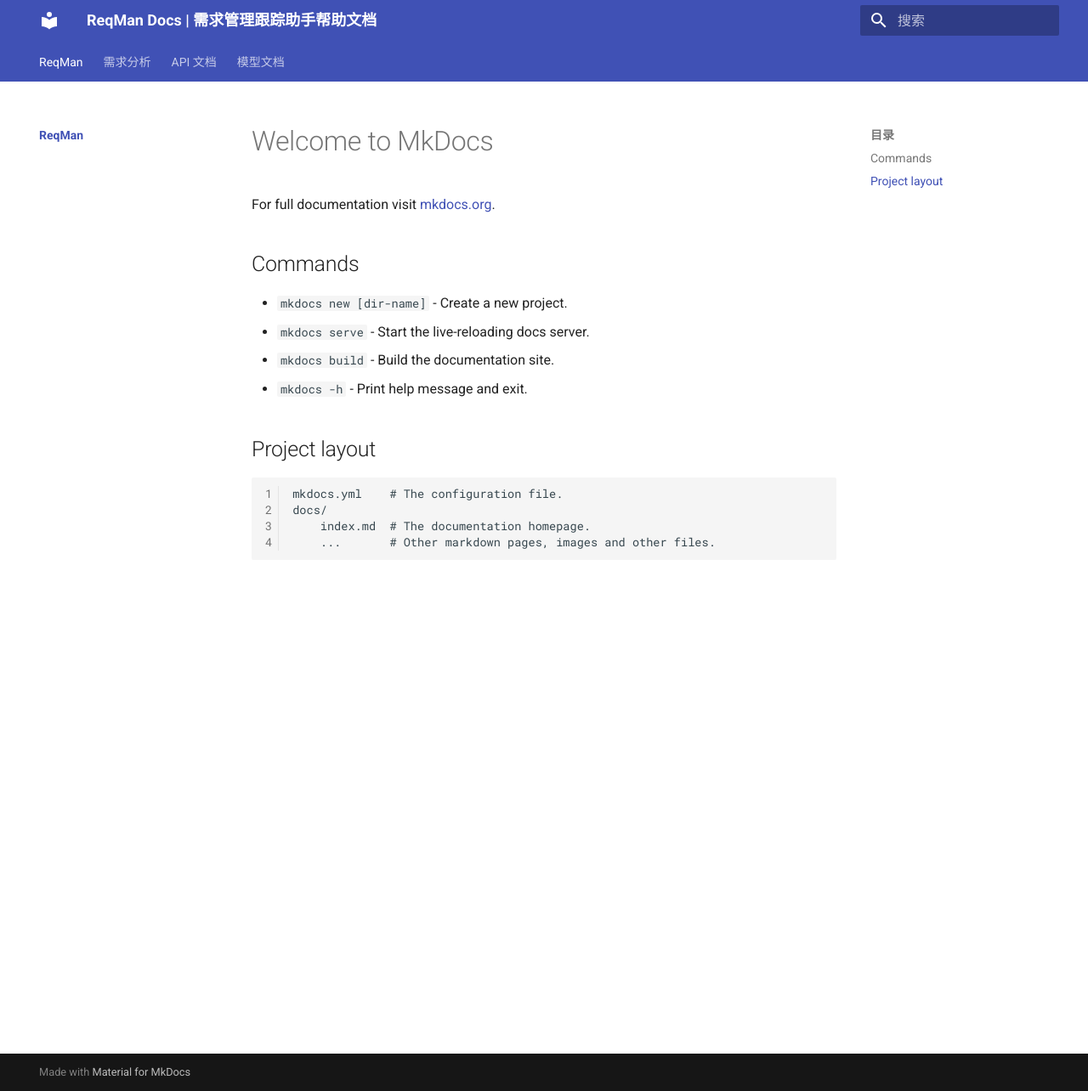
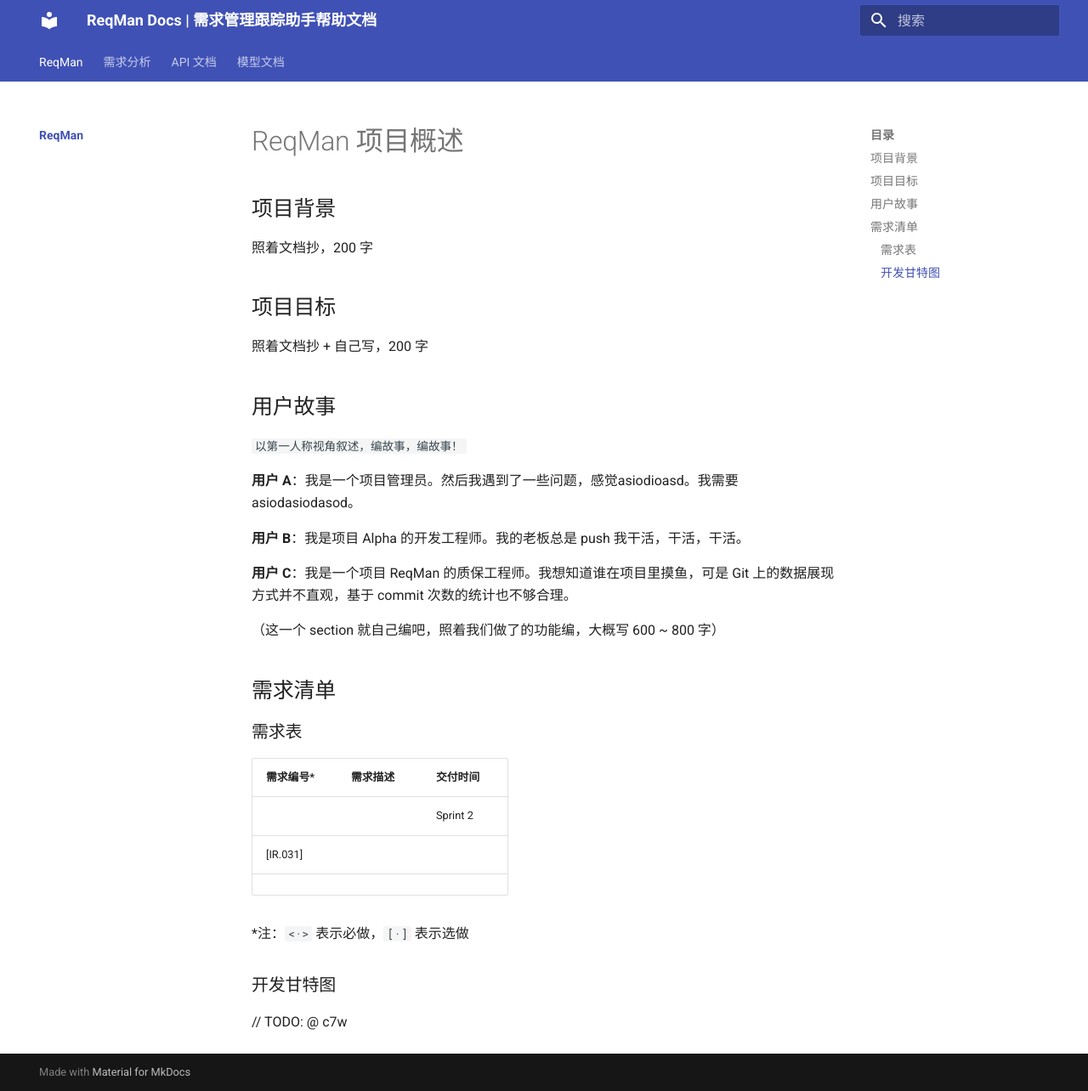
Before and after one commit to c7w/ReqMan-doc, an MkDocs documentation site: the page built from docs/index.md, in a window 1280 px wide and 1284 px high. Shown: the whole window at 85% size. Built offline with MkDocs 1.6.1 and Material for MkDocs 9.7.7, drawn with Linux system fonts in a browser that asks for light colours.

Commit message:
[SR.004.804] Write skeleton for ReqAnalysis  (#17)

```diff
--- a/docs/index.md
+++ b/docs/index.md
@@ -1,17 +1,43 @@
-# Welcome to MkDocs
+# ReqMan 项目概述
 
-For full documentation visit [mkdocs.org](https://www.mkdocs.org).
+## 项目背景
 
-## Commands
+照着文档抄，200 字
 
-* `mkdocs new [dir-name]` - Create a new project.
-* `mkdocs serve` - Start the live-reloading docs server.
-* `mkdocs build` - Build the documentation site.
-* `mkdocs -h` - Print help message and exit.
 
-## Project layout
 
-    mkdocs.yml    # The configuration file.
-    docs/
-        index.md  # The documentation homepage.
-        ...       # Other markdown pages, images and other files.
+## 项目目标
+
+照着文档抄 + 自己写，200 字
+
+
+
+## 用户故事
+
+`以第一人称视角叙述，编故事，编故事！`
+
+**用户 A**：我是一个项目管理员。然后我遇到了一些问题，感觉asiodioasd。我需要asiodasiodasod。
+
+**用户 B**：我是项目 Alpha 的开发工程师。我的老板总是 push 我干活，干活，干活。
+
+**用户 C**：我是一个项目 ReqMan 的质保工程师。我想知道谁在项目里摸鱼，可是 Git 上的数据展现方式并不直观，基于 commit 次数的统计也不够合理。
+
+（这一个 section 就自己编吧，照着我们做了的功能编，大概写 600 ~ 800 字）
+
+
+
+## 需求清单
+
+### 需求表
+
+| 需求编号* | 需求描述 | 交付时间 |
+| --------- | -------- | -------- |
+| <IR.001>  |          | Sprint 2 |
+| [IR.031]  |          |          |
+|           |          |          |
+
+*注：`<·>` 表示必做，`[·]` 表示选做
+
+### 开发甘特图
+
+// TODO: @ c7w
```
